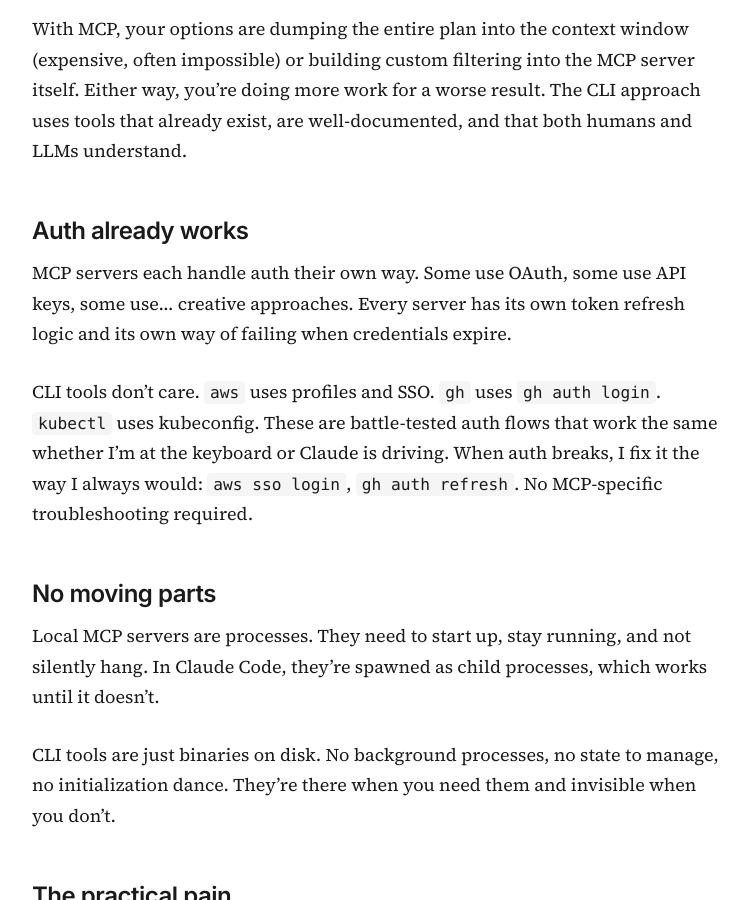
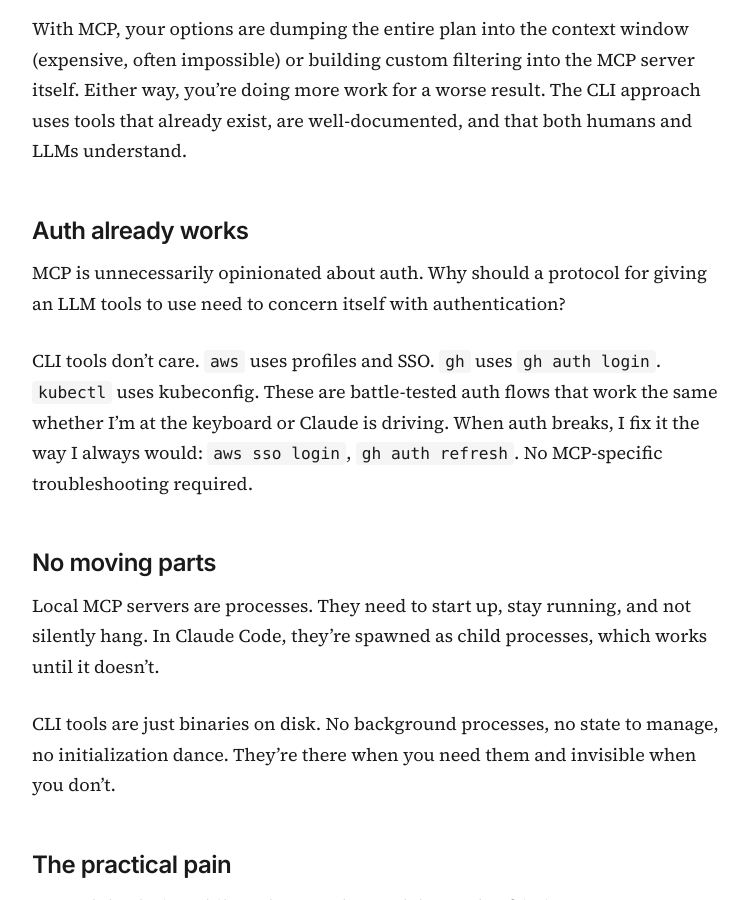
Before and after one commit to ejholmes/ejholmes.github.io, a Jekyll site: the page built from _posts/2026-02-28-mcp-is-dead-long-live-the-cli.md, in a window 1280 px wide and 900 px high, scrolled down 1736 px. Shown: the whole window, without its empty margins (262-1011 px from the left). Built offline with Jekyll 4.4.1, drawn with Linux system fonts in a browser that asks for light colours.

Commit message:
Update 2026-02-28-mcp-is-dead-long-live-the-cli.md

```diff
--- a/_posts/2026-02-28-mcp-is-dead-long-live-the-cli.md
+++ b/_posts/2026-02-28-mcp-is-dead-long-live-the-cli.md
@@ -37,7 +37,7 @@
 
 ## Auth already works
 
-MCP servers each handle auth their own way. Some use OAuth, some use API keys, some use... creative approaches. Every server has its own token refresh logic and its own way of failing when credentials expire.
+MCP is unnecessarily opinionated about auth. Why should a protocol for giving an LLM tools to use need to concern itself with authentication?
 
 CLI tools don't care. `aws` uses profiles and SSO. `gh` uses `gh auth login`. `kubectl` uses kubeconfig. These are battle-tested auth flows that work the same whether I'm at the keyboard or Claude is driving. When auth breaks, I fix it the way I always would: `aws sso login`, `gh auth refresh`. No MCP-specific troubleshooting required.
 
```
